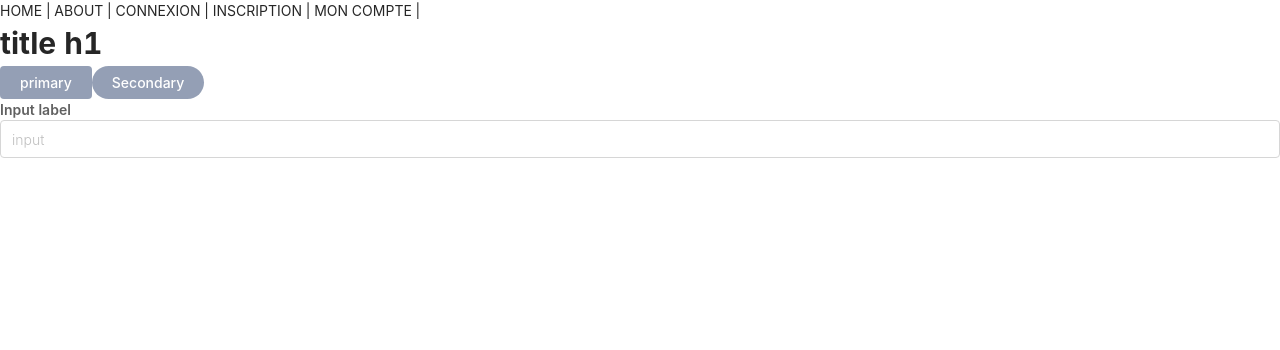
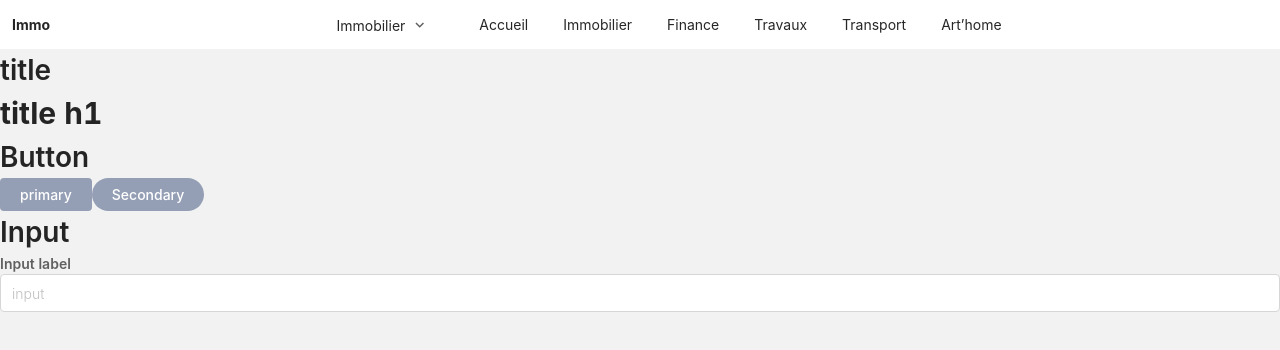
Before and after one commit to marion586/front-office-invest, a Vue app: page /styleguide in a window 1280 px wide. Shown: the top 350 px of the page. Built offline with nearby package versions, Linux system fonts and the light colour scheme.

Commit message:
header init

```diff
--- /dev/null
+++ b/src/components/Common/Paragraphe/Paragraphe.vue
@@ -0,0 +1,31 @@
+<template>
+  <component :is="is" :class="`paragraphe__${type}`" >
+    <slot/>
+  </component>
+</template>
+
+<script setup>
+
+defineProps({
+  is: {
+    type: String,
+    default: "p"
+  },
+  type: {
+    type: String,
+    default: "normal"
+  }
+})
+
+</script>
+
+<style lang="scss" scoped>
+p {
+  font-size:  14px;
+}
+.paragraphe {
+  &__bold {
+    font-weight: bold;
+  }
+}
+</style>
--- /dev/null
+++ b/src/components/Icon/ArrowBottom.vue
@@ -0,0 +1,14 @@
+<template>
+    <svg
+        width="9"
+        height="6"
+        viewBox="0 0 9 6"
+        fill="none"
+        xmlns="http://www.w3.org/2000/svg"
+    >
+        <path
+            d="M7.93945 0.469727L4.7197 3.68948L1.49995 0.469727L0.439453 1.53023L4.7197 5.81048L8.99995 1.53023L7.93945 0.469727Z"
+            fill="#606060"
+        />
+    </svg>
+</template>
--- /dev/null
+++ b/src/components/Icon/IconMenu.vue
@@ -0,0 +1,5 @@
+<template>
+  <svg width="20" height="20" viewBox="0 0 20 20" fill="none" xmlns="http://www.w3.org/2000/svg">
+<path d="M3.33331 5.00002C3.33331 4.77901 3.42111 4.56705 3.57739 4.41076C3.73367 4.25448 3.94563 4.16669 4.16665 4.16669H15.8333C16.0543 4.16669 16.2663 4.25448 16.4226 4.41076C16.5788 4.56705 16.6666 4.77901 16.6666 5.00002C16.6666 5.22103 16.5788 5.433 16.4226 5.58928C16.2663 5.74556 16.0543 5.83335 15.8333 5.83335H4.16665C3.94563 5.83335 3.73367 5.74556 3.57739 5.58928C3.42111 5.433 3.33331 5.22103 3.33331 5.00002ZM3.33331 15C3.33331 14.779 3.42111 14.567 3.57739 14.4108C3.73367 14.2545 3.94563 14.1667 4.16665 14.1667H15.8333C16.0543 14.1667 16.2663 14.2545 16.4226 14.4108C16.5788 14.567 16.6666 14.779 16.6666 15C16.6666 15.221 16.5788 15.433 16.4226 15.5893C16.2663 15.7456 16.0543 15.8334 15.8333 15.8334H4.16665C3.94563 15.8334 3.73367 15.7456 3.57739 15.5893C3.42111 15.433 3.33331 15.221 3.33331 15ZM9.16665 9.16669C8.94563 9.16669 8.73367 9.25448 8.57739 9.41077C8.42111 9.56705 8.33331 9.77901 8.33331 10C8.33331 10.221 8.42111 10.433 8.57739 10.5893C8.73367 10.7456 8.94563 10.8334 9.16665 10.8334H15.8333C16.0543 10.8334 16.2663 10.7456 16.4226 10.5893C16.5788 10.433 16.6666 10.221 16.6666 10C16.6666 9.77901 16.5788 9.56705 16.4226 9.41077C16.2663 9.25448 16.0543 9.16669 15.8333 9.16669H9.16665Z" fill="#606060"/>
+</svg>
+</template>
--- a/src/components/Layouts/AppHeader.vue
+++ b/src/components/Layouts/AppHeader.vue
@@ -1,6 +1,14 @@
 <script setup lang="ts">
     import store from '@/store';
     import { ref, watch } from 'vue';
+    import IconMenu from '@/components/Icon/IconMenu.vue';
+    import Paragraphe from '@/components/Common/Paragraphe/Paragraphe.vue';
+    import AAffix from 'ant-design-vue/lib/affix';
+    import AMenu from 'ant-design-vue/lib/menu';
+    import ASubMenu from 'ant-design-vue/lib/menu/src/SubMenu';
+    import AMenuItemGroup from 'ant-design-vue/lib/menu/src/ItemGroup';
+    import AMenuItem from 'ant-design-vue/lib/menu/src/MenuItem';
+    import ArrowBottom from '@/components/Icon/ArrowBottom.vue';
 
     const isLoggedIn = ref<boolean>(false);
     watch(
@@ -14,13 +22,197 @@ watch(
         },
         { immediate: true }
     );
+    const dataMenu = [
+        {
+            label: 'Accueil',
+            path: '/',
+        },
+        {
+            label: 'Immobilier',
+            path: '#',
+            submenu: [
+                {
+                    label: 'Vendre un bien',
+                    path: '/',
+                },
+                {
+                    label: 'Acquérir un bien',
+                    path: '/',
+                },
+                {
+                    label: 'Mettre un bien en location',
+                    path: '/',
+                },
+                {
+                    label: 'Louer un bien',
+                    path: '/',
+                },
+                {
+                    label: 'ImmoGo',
+                    path: '/',
+                },
+            ],
+        },
+        {
+            label: 'Finance',
+            path: '#',
+            submenu: [
+                {
+                    label: 'Vendre un bien',
+                    path: '/',
+                },
+                {
+                    label: 'Acquérir un bien',
+                    path: '/',
+                },
+                {
+                    label: 'Mettre un bien en location',
+                    path: '/',
+                },
+                {
+                    label: 'Louer un bien',
+                    path: '/',
+                },
+                {
+                    label: 'ImmoGo',
+                    path: '/',
+                },
+            ],
+        },
+        {
+            label: 'Travaux',
+            path: '#',
+            submenu: [
+                {
+                    label: 'Vendre un bien',
+                    path: '/',
+                },
+                {
+                    label: 'Acquérir un bien',
+                    path: '/',
+                },
+                {
+                    label: 'Mettre un bien en location',
+                    path: '/',
+                },
+                {
+                    label: 'Louer un bien',
+                    path: '/',
+                },
+                {
+                    label: 'ImmoGo',
+                    path: '/',
+                },
+            ],
+        },
+        {
+            label: 'Transport',
+            path: '/',
+        },
+        {
+            label: 'Art’home',
+            path: '/',
+        },
+    ];
 </script>
 
 <template>
-    <router-link to="/">HOME</router-link> |
+    <a-affix :offset-top="0">
+        <header class="header">
+            <div class="header__mobile">
+                <div>
+                    <Paragraphe type="bold"> Accueil </Paragraphe>
+                </div>
+                <div class="header__menu">
+                    <IconMenu />
+                </div>
+            </div>
+            <div class="header__desc">
+                <Paragraphe type="bold"> Immo </Paragraphe>
+                <div class="header__content-menu">
+                    <a-menu mode="horizontal">
+                        <a-sub-menu key="sub1">
+                            <template #title>
+                                <span>Immobilier</span>
+                                <ArrowBottom />
+                            </template>
+                            <a-menu-item-group title="Item 1">
+                                <a-menu-item key="setting:1"
+                                    >Option 1</a-menu-item
+                                >
+                                <a-menu-item key="setting:2"
+                                    >Option 2</a-menu-item
+                                >
+                            </a-menu-item-group>
+                            <a-menu-item-group title="Item 2">
+                                <a-menu-item key="setting:3"
+                                    >Option 3</a-menu-item
+                                >
+                                <a-menu-item key="setting:4"
+                                    >Option 4</a-menu-item
+                                >
+                            </a-menu-item-group>
+                        </a-sub-menu>
+                    </a-menu>
+                    <router-link
+                        v-for="(d, index) in dataMenu"
+                        :key="index"
+                        :to="d.path"
+                    >
+                        {{ d.label }}
+                    </router-link>
+                </div>
+                <div class="header__user"></div>
+            </div>
+        </header>
+        <!-- <router-link to="/">HOME</router-link> |
         <router-link to="/about">ABOUT</router-link> |
         <router-link v-if="!isLoggedIn" to="/connexion">CONNEXION</router-link> |
         <router-link v-if="!isLoggedIn" to="/inscription">INSCRIPTION</router-link>
         | <router-link to="/mon-compte">MON COMPTE</router-link> |
-    <router-link v-if="isLoggedIn" to="/logout">DECONNEXION</router-link>
+        <router-link v-if="isLoggedIn" to="/logout">DECONNEXION</router-link> -->
+    </a-affix>
 </template>
+
+<style lang="scss" scoped>
+    .header {
+        background-color: #fff;
+        padding: 14px 12px;
+        &__menu {
+            cursor: pointer;
+        }
+        &__mobile {
+            @apply flex justify-between;
+            @screen lg {
+                display: none;
+            }
+        }
+        &__desc {
+            display: none;
+            @screen lg {
+                @apply flex justify-between;
+            }
+        }
+        &__content-menu {
+            @apply flex gap-[35px];
+        }
+        &::v-deep {
+            .ant-menu-horizontal {
+                border-bottom: 0;
+            }
+            .ant-menu-horizontal:not(.ant-menu-dark)
+                > .ant-menu-submenu:hover::after {
+                content: none;
+            }
+            .ant-menu-title-content {
+                display: flex;
+                align-items: center;
+                gap: 10px;
+            }
+            .ant-menu-overflow {
+                align-items: center;
+                line-height: normal;
+            }
+        }
+    }
+</style>
--- a/src/pages/Styleguide.vue
+++ b/src/pages/Styleguide.vue
@@ -6,10 +6,19 @@ import Title from "@/components/Common/Title/Title.vue";
 
 <template>
   <div>
-    <Title type="h1" label="title h1" :weight="700" />
-    <Button> primary </Button>
-    <Button type="secondary"> Secondary </Button>
-    <Input label="Input label" placeholder="input" />
+    <div>
+      <Title type="h2" label="title" :weight="600" />
+      <Title type="h1" label="title h1" :weight="700" />
+    </div>
+    <div>
+      <Title type="h2" label="Button" :weight="600" />
+      <Button> primary </Button>
+      <Button type="secondary"> Secondary </Button>
+    </div>
+    <div>
+      <Title type="h2" label="Input" :weight="600" />
+      <Input label="Input label" placeholder="input" />
+    </div>
   </div>
 </template>
 
--- a/src/style.css
+++ b/src/style.css
@@ -23,3 +23,7 @@
   -moz-osx-font-smoothing: grayscale;
   -webkit-text-size-adjust: 100%; */
 }
+
+body {
+    background-color: var(--color-gray);
+}
```
Lines whose indentation alone changed are shown as unchanged.
